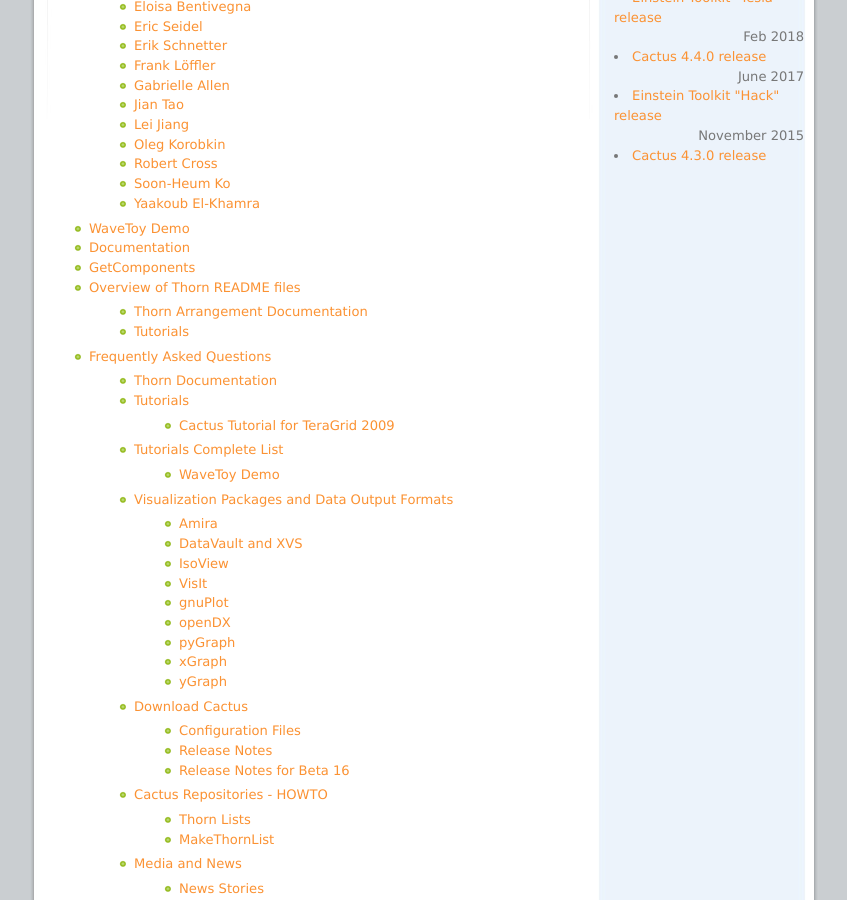
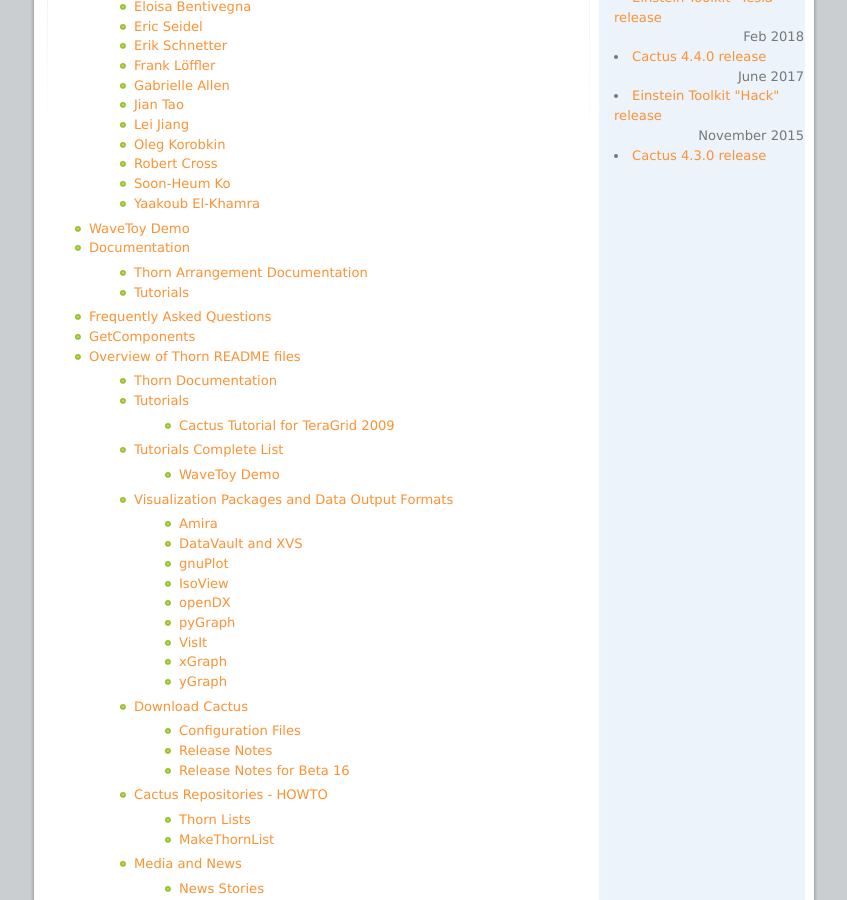
Before and after one commit to EinsteinToolkit/www.cactuscode.org, a Jekyll site: the page built from sitemap.html, in a window 1280 px wide and 900 px high, scrolled down 518 px. Shown: the whole window, without its empty margins (216-1063 px from the left). Built offline with Jekyll 4.4.1, drawn with Linux system fonts in a browser that asks for light colours; part of the change alters nothing that is shown.

```diff
--- a/sitemap.html
+++ b/sitemap.html
@@ -5,7 +5,7 @@ title: Site Map
 <!-- no idea why this include is needed here, shouldn't be -->
 {% include base.html %}
 {% assign olddepth = 0 %}
-{% assign sorted_pages = site.pages | sort: "url" %}
+{% assign sorted_pages = site.pages | sort_natural: "url" %}
 {% for page in sorted_pages %}
 {% unless page.sitemap_exclude %}
 {% assign depth = page.url | append: 'index.html' | split: '/' | size | minus: 1 %}
```
